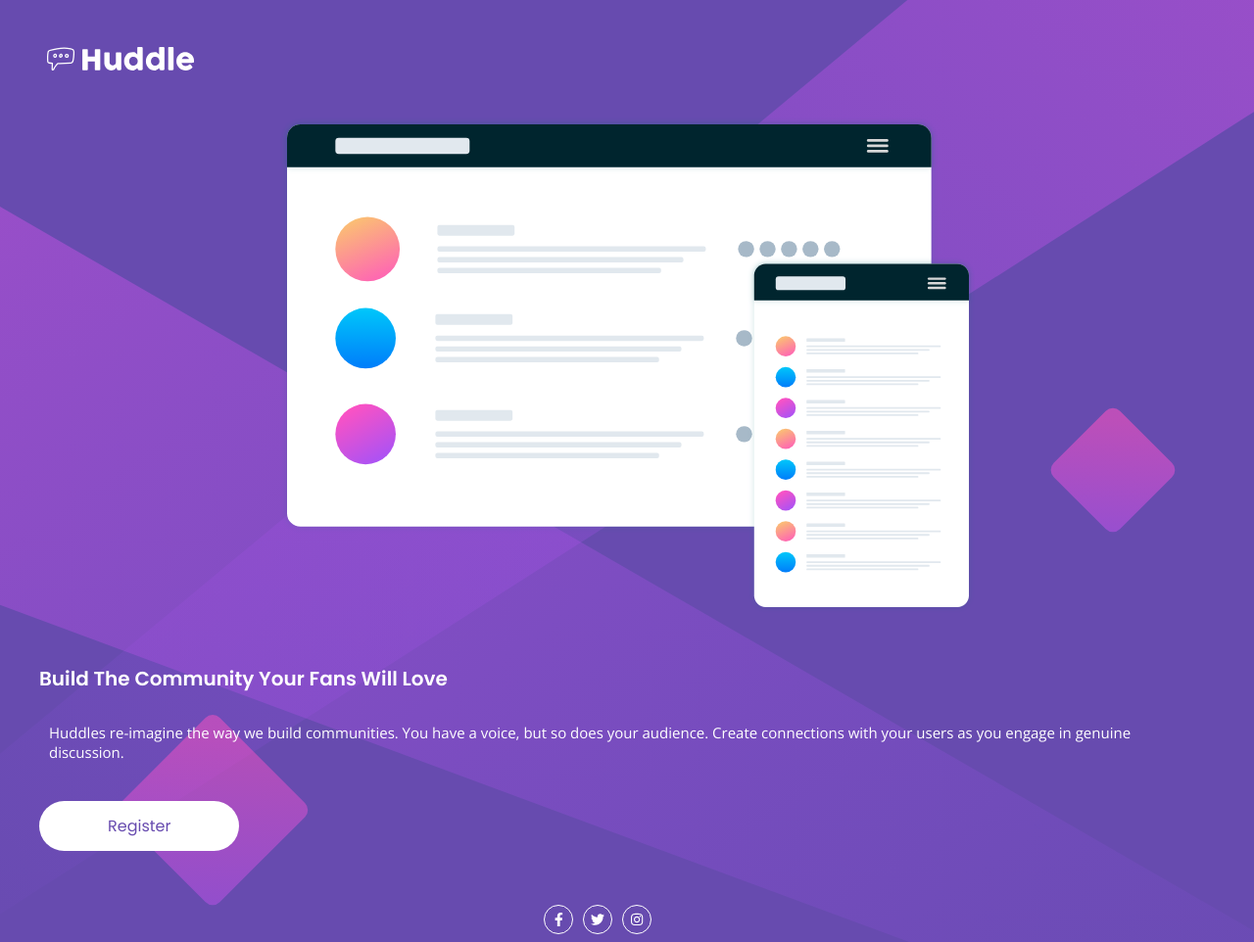
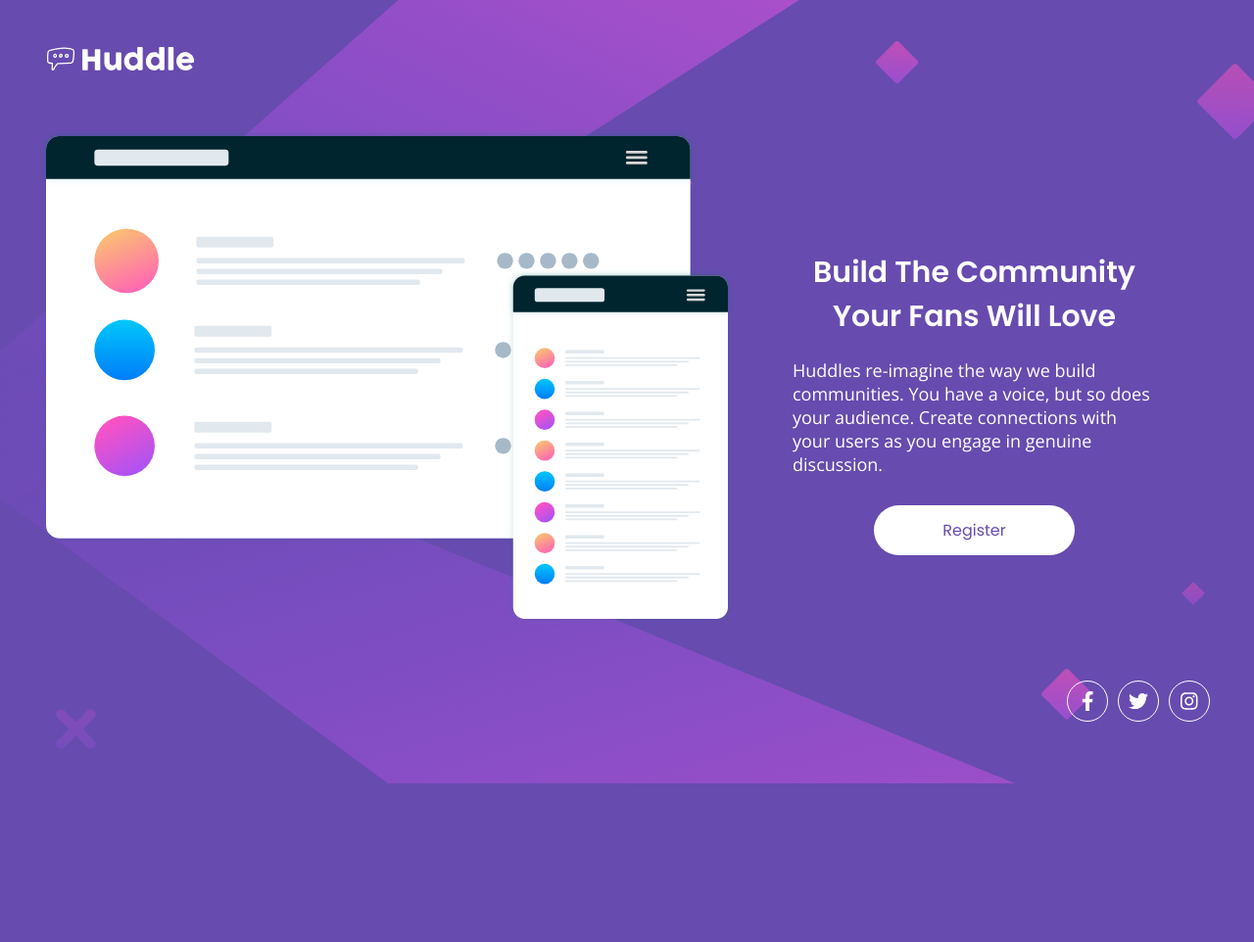
Before and after one commit to Fadecio/Html-e-Css-Avan-ado, a plain HTML site: page index.html in a window 1280 px wide. Shown: the top 962 px of the page at 98% size. After the commit the page ends 800 px from the top, so only its background shows below. Drawn offline with nearby package versions, Linux system fonts and the light colour scheme.

Commit message:
Acrescimo de lista nas ancoras e centralização do body

```diff
--- a/index.html
+++ b/index.html
@@ -49,11 +49,11 @@
   </main>
 
   <footer>
-    <div class="redes-sociais">
-      <a href="#"><i class="fab fa-facebook-f"></i></a>
-      <a href="#"><i class="fab fa-twitter"></i></a>
-      <a href="#"><i class="fab fa-instagram"></i></a>
-    </div>
+    <nav class="redes-sociais">
+      <li><a href="#"><i class="fab fa-facebook-f"></i></a></li>
+      <li><a href="#"><i class="fab fa-twitter"></i></a></li>
+      <li><a href="#"><i class="fab fa-instagram"></i></a></li>
+    </nav>
   </footer>
 
   <script src="https://cdnjs.cloudflare.com/ajax/libs/font-awesome/5.15.4/js/all.min.js"></script>
--- a/src/css/estilos.css
+++ b/src/css/estilos.css
@@ -7,6 +7,9 @@ body {
     background: url(../images/bg-desktop.svg) no-repeat center center;
     background-size: cover;
     background-color: var(--Violeta);
+    max-width: 1440px;
+    height: 100vh;
+    margin: 0 auto;
     padding: 4rem;
 }
 
@@ -26,8 +29,7 @@ header {
 }
 
 .image {
-    /* width: 50%; */
-    height: auto;
+   height: auto;
 
 }
 
@@ -36,11 +38,12 @@ header {
     margin-bottom: 5rem;
 }
 
-.text-container {
-    width: 50%;
+.container .text-container {
+    width: 100%;
     height: 95%;
     padding: 3rem;
     margin: 3rem;
+    text-align: center;
 }
 
 .container .text-container h1 {
@@ -49,6 +52,8 @@ header {
     font-weight: 600;
     margin-bottom: 2rem;
     color: #fff;
+    width: 100%;
+
 }
 
 .container .text-container p{
@@ -58,8 +63,7 @@ header {
     text-align: start;
     margin-bottom: 3rem;
     color: #fff;
-    width: 95%;
-    padding: 1rem;
+    width: 100%;
 
 }
 
@@ -71,12 +75,14 @@ header {
     font-size: 1.6rem;
     border: none;
     border-radius: 5rem;
+
 }
 
 .container .text-container .btn:hover{
     background-color: var(--Soft-Magenta);
     color: #fff;
     transition: 0.3s;
+    box-shadow: 1px 1px 10px #000;
 }
 
 footer {
@@ -85,30 +91,29 @@ footer {
 
 }
 
-footer div.redes-sociais{
-    width: 95%;
+footer nav.redes-sociais{
+    width: 100%;
     height: 100%;
     display: flex;
     justify-content: flex-end;
-    align-items: end;
 
 }
 
-div.redes-sociais a {
+nav.redes-sociais li a {
     width: 3rem;
     height: 3rem;
     margin: 5px;
-    padding: 1rem;
+    padding: 2rem;
     display: flex;
     justify-content: center;
     align-items: center;
     border: 1px solid;
     border-radius: 50%;
     color: #fff;
-    font-size: 1.4rem;
+    font-size: 2rem;
 }
 
-div.redes-sociais a:hover{
-    color: var(--Soft-Magenta);
+nav.redes-sociais a:hover{
+    color: var(--Soft-Magenta-escuro);
     transition: 0.3s;
 }
--- a/src/css/reset.css
+++ b/src/css/reset.css
@@ -2,8 +2,13 @@
   margin: 0;
   padding: 0;
   box-sizing: border-box;
+
 }
 
 a {
   text-decoration: none;
 }
+
+li {
+  list-style-type: none;
+}
--- a/src/css/responsivo.css
+++ b/src/css/responsivo.css
@@ -1,12 +1,12 @@
-@media(max-width: 1366px) {
+@media(max-width: 900px) {
 
     body {
 
-        background: url('../images/bg-mobile.svg') no-repeat center center;
+        background: url('../images/bg-mobile.svg') no-repeat center;
         background-size: cover;
         background-color: var(--Violeta);
         max-width: 100%;
-        max-height: auto;
+        height: 320px;
 
     }
 
@@ -33,7 +33,7 @@
     }
 
     .container .text-container {
-        width: 100%;
+        max-width: 100%;
         justify-content: center;
         align-items: center;
         margin: 0;
@@ -48,7 +48,8 @@
         font-size: 1.5rem;
     }
 
-    footer div.redes-sociais {
+    footer nav.redes-sociais {
         justify-content: center;
+        align-items: center;
     }
 }
--- a/src/css/variavel.css
+++ b/src/css/variavel.css
@@ -2,5 +2,6 @@
 
 --Violeta:hsl(257, 40.00%, 49.00%);
 --Soft-Magenta:hsl(300, 68.90%, 71.00%);
+--Soft-Magenta-escuro:hsl(300, 79%, 52%);
 
 }
```
